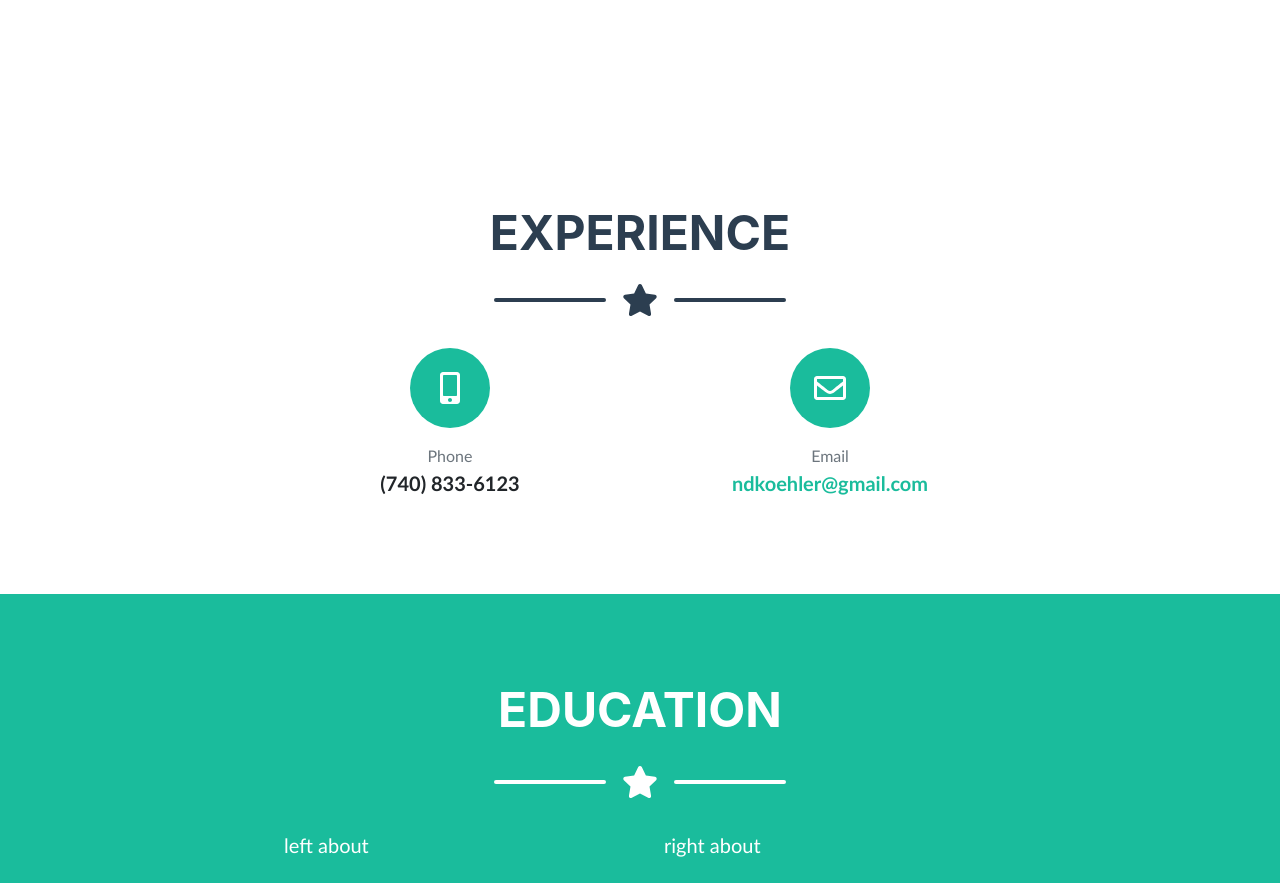
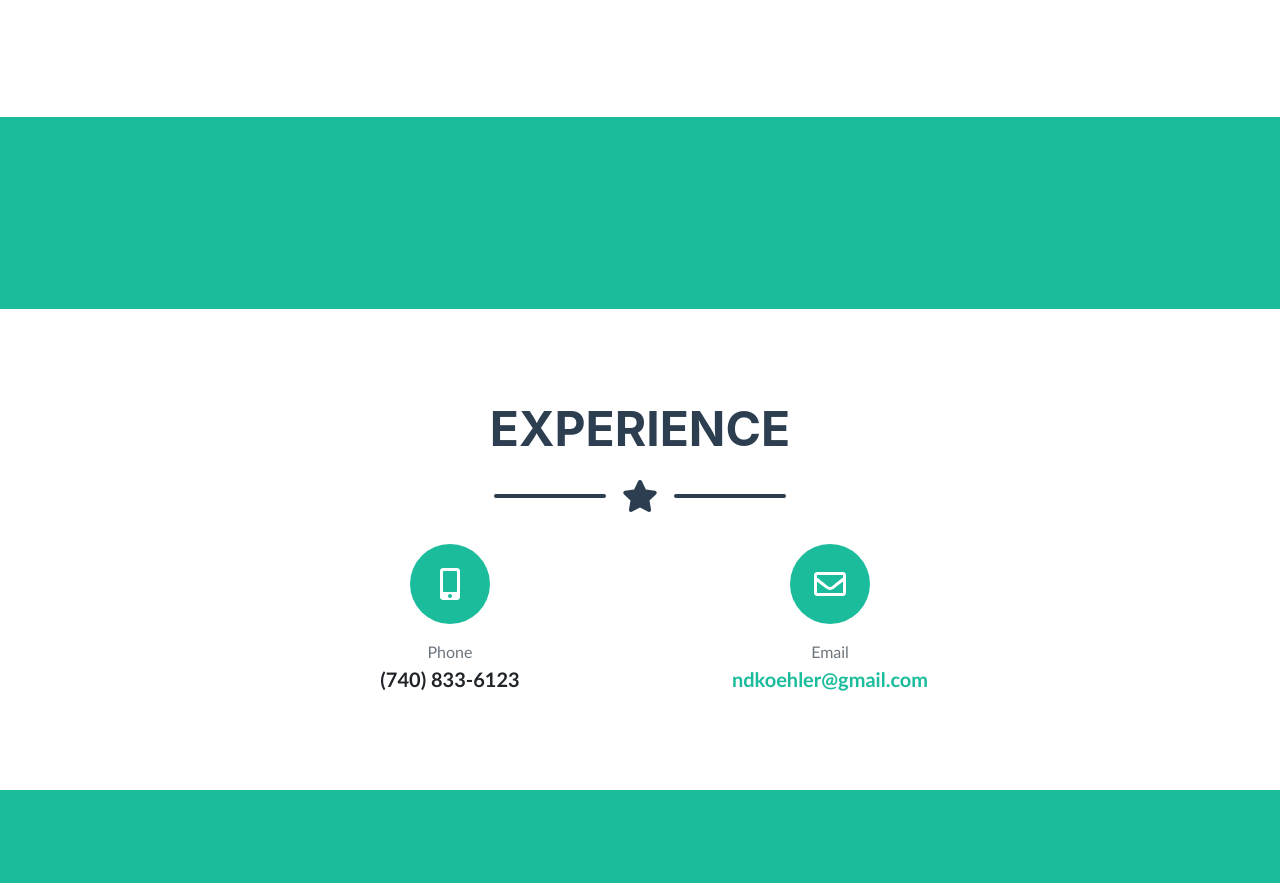
Before and after one commit to KingKoehler/kingkoehler.github.io, a plain HTML site: page index.html in a window 1280 px wide. Shown: the part 1783-2666 px from the top of the page. Drawn offline with nearby package versions, Linux system fonts and the light colour scheme; a web font is replaced by a local one.

Commit message:
section break before experience

```diff
--- a/index.html
+++ b/index.html
@@ -387,6 +387,8 @@
         </div>
     </div>
     <!-- insert blue section break -->
+    <section class="page-section bg-primary text-white mb-1">
+    </section>
     <section class="page-section" id="experience">
         <div class="container">
             <!-- Contact Section Heading-->
```
